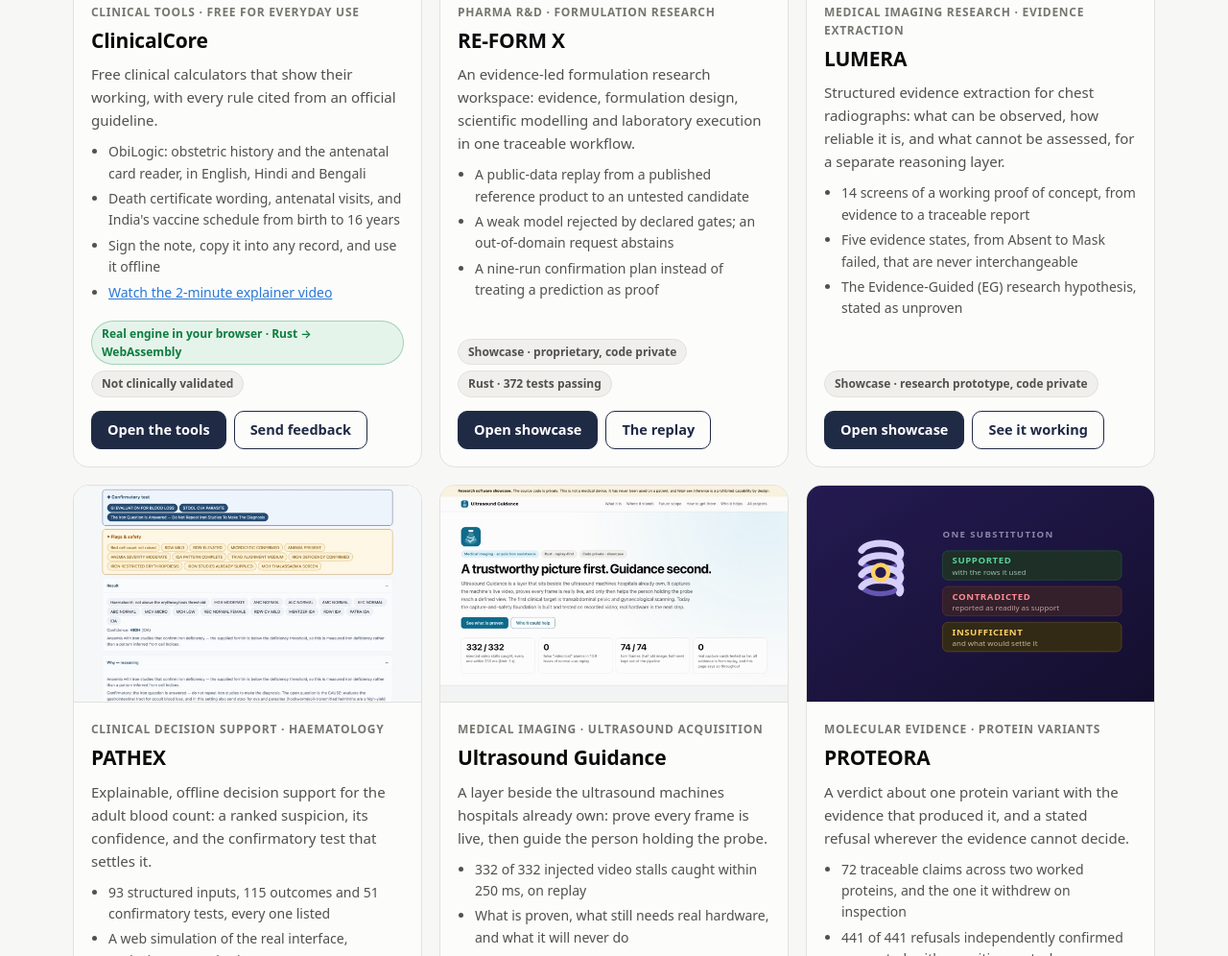
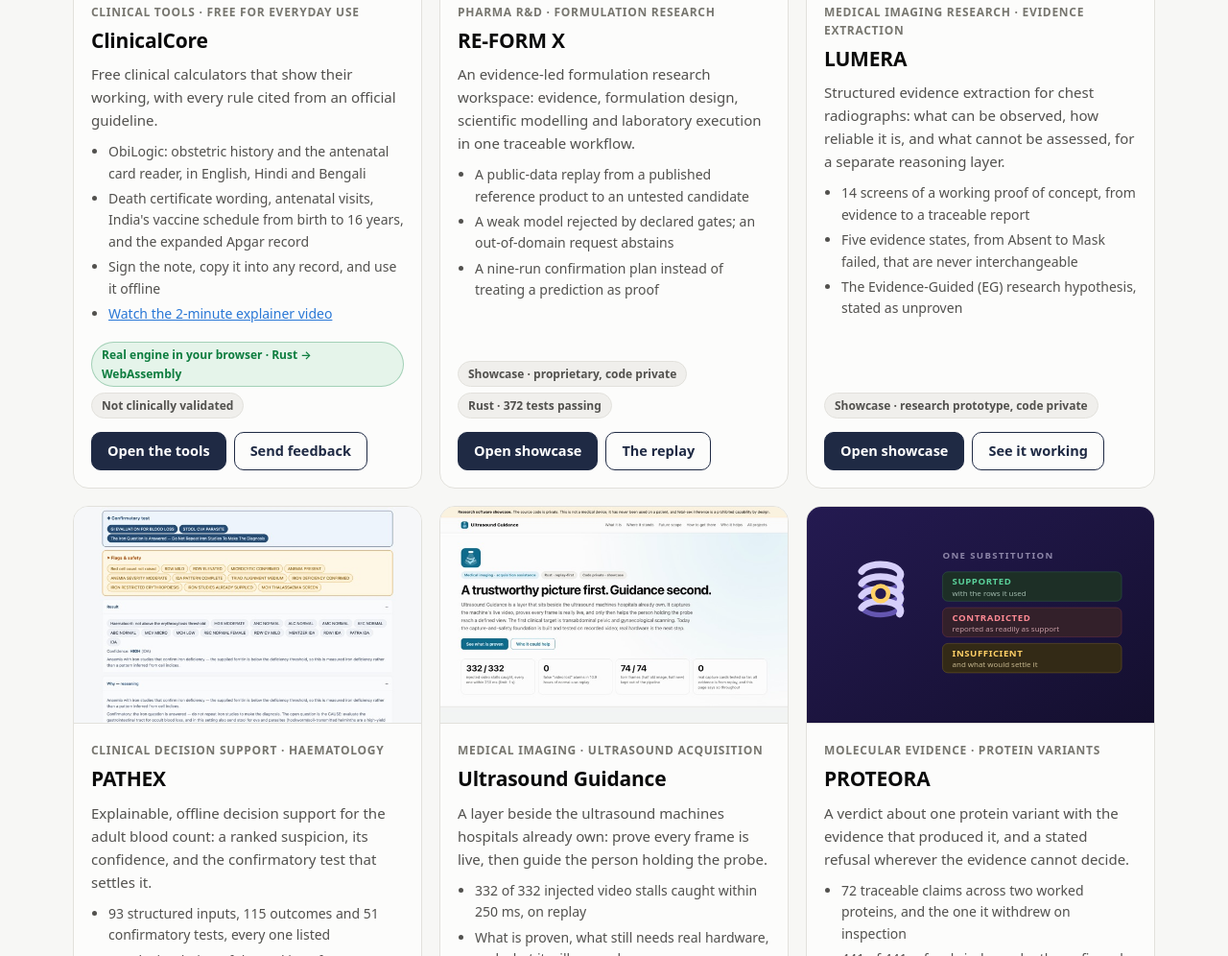
Before and after one commit to nabvian/nabvian.github.io, a plain HTML site: page index.html in a window 1280 px wide. Shown: the part 1702-2698 px from the top of the page at 96% size. Drawn offline with Linux system fonts and the light colour scheme.

Commit message:
Mention the Apgar Record on the ClinicalCore card

```diff
--- a/index.html
+++ b/index.html
@@ -109,7 +109,7 @@
           <p class="pitch">Free clinical calculators that show their working, with every rule cited from an official guideline.</p>
           <ul class="try">
             <li>ObiLogic: obstetric history and the antenatal card reader, in English, Hindi and Bengali</li>
-            <li>Death certificate wording, antenatal visits, and India's vaccine schedule from birth to 16 years</li>
+            <li>Death certificate wording, antenatal visits, India's vaccine schedule from birth to 16 years, and the expanded Apgar record</li>
             <li>Sign the note, copy it into any record, and use it offline</li>
             <li><a href="https://nabvian.github.io/clinicalcore/#video">Watch the 2-minute explainer video</a></li>
           </ul>
```
Also changed, not shown: 1 other file.
